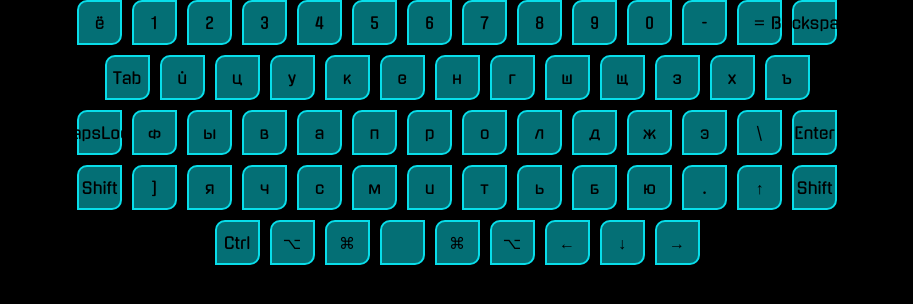
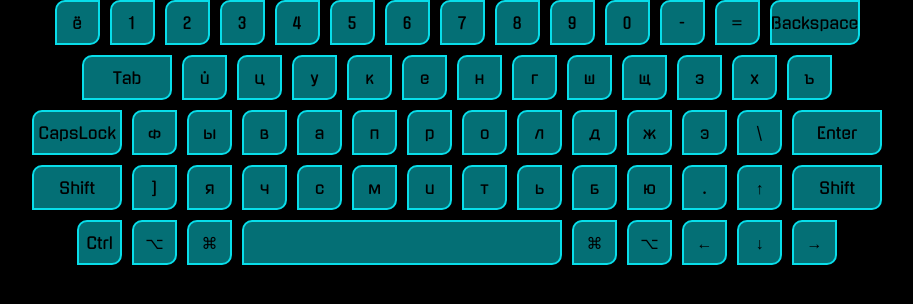
Before and after one commit to WiiJoy/virtual-keyboard, a website built with webpack: page src/index.html in a window 1280 px wide. Shown: the whole page, without its empty margins (183-1096 px from the left). Built offline with nearby package versions, Linux system fonts and the light colour scheme.

Commit message:
feat: update button's style

```diff
--- a/src/js/modules/buttons.js
+++ b/src/js/modules/buttons.js
@@ -17,10 +17,10 @@ const buttons = {
                 { key: '0', shiftKey: ')', keyCode: 'Digit0' },
                 { key: '-', shiftKey: '_', keyCode: 'Minus' },
                 { key: '=', shiftKey: '+', keyCode: 'Equal' },
-                { key: 'Backspace', shiftKey: 'Backspace', keyCode: 'Backspace' },
+                { key: 'Backspace', shiftKey: 'Backspace', keyCode: 'Backspace', keyClasses: 'keyboard__btn_big' },
             ],
             [
-                { key: 'Tab', shiftKey: 'Tab', keyCode: 'Tab' },
+                { key: 'Tab', shiftKey: 'Tab', keyCode: 'Tab', keyClasses: 'keyboard__btn_big' },
                 {
                     key: 'й', shiftKey: 'Й', keyCode: 'KeyQ', capsLockKey: 'Й',
                 },
@@ -60,7 +60,7 @@ const buttons = {
 
             ],
             [
-                { key: 'CapsLock', shiftKey: 'CapsLock', keyCode: 'CapsLock' },
+                { key: 'CapsLock', shiftKey: 'CapsLock', keyCode: 'CapsLock', keyClasses: 'keyboard__btn_big' },
                 {
                     key: 'ф', shiftKey: 'Ф', keyCode: 'KeyA', capsLockKey: 'Ф',
                 },
@@ -97,10 +97,10 @@ const buttons = {
                 {
                     key: '\\', shiftKey: '/', keyCode: 'Backslash',
                 },
-                { key: 'Enter', shiftKey: 'Enter', keyCode: 'Enter' },
+                { key: 'Enter', shiftKey: 'Enter', keyCode: 'Enter', keyClasses: 'keyboard__btn_big' },
             ],
             [
-                { key: 'Shift', shiftKey: 'Shift', keyCode: 'ShiftLeft' },
+                { key: 'Shift', shiftKey: 'Shift', keyCode: 'ShiftLeft', keyClasses: 'keyboard__btn_big' },
                 { key: ']', shiftKey: '[', keyCode: 'IntlBackslash' },
                 {
                     key: 'я', shiftKey: 'Я', keyCode: 'KeyZ', capsLockKey: 'Я',
@@ -131,13 +131,13 @@ const buttons = {
                 },
                 { key: '.', shiftKey: ',', keyCode: 'Slash' },
                 { key: '↑', shiftKey: '↑', keyCode: 'ArrowUp' },
-                { key: 'Shift', shiftKey: 'Shift', keyCode: 'ShiftRight' },
+                { key: 'Shift', shiftKey: 'Shift', keyCode: 'ShiftRight', keyClasses: 'keyboard__btn_big' },
             ],
             [
                 { key: 'Ctrl', shiftKey: 'Ctrl', keyCode: 'ControlLeft' },
                 { key: '⌥', shiftKey: '⌥', keyCode: 'AltLeft' },
                 { key: '⌘', shiftKey: '⌘', keyCode: 'MetaLeft' },
-                { key: ' ', shiftKey: ' ', keyCode: 'Space' },
+                { key: ' ', shiftKey: ' ', keyCode: 'Space', keyClasses: 'keyboard__btn_space' },
                 { key: '⌘', shiftKey: '⌘', keyCode: 'MetaRight' },
                 { key: '⌥', shiftKey: '⌥', keyCode: 'AltRight' },
                 { key: '←', shiftKey: '←', keyCode: 'ArrowLeft' },
@@ -161,10 +161,10 @@ const buttons = {
             { key: '0', shiftKey: ')', keyCode: 'Digit0' },
             { key: '-', shiftKey: '_', keyCode: 'Minus' },
             { key: '=', shiftKey: '+', keyCode: 'Equal' },
-            { key: 'Backspace', shiftKey: 'Backspace', keyCode: 'Backspace' },
+            { key: 'Backspace', shiftKey: 'Backspace', keyCode: 'Backspace', keyClasses: 'keyboard__btn_big' },
         ],
         [
-            { key: 'Tab', shiftKey: 'Tab', keyCode: 'Tab' },
+            { key: 'Tab', shiftKey: 'Tab', keyCode: 'Tab', keyClasses: 'keyboard__btn_big' },
             {
                 key: 'q', shiftKey: 'Q', keyCode: 'KeyQ', capsLockKey: 'Q',
             },
@@ -200,7 +200,7 @@ const buttons = {
 
         ],
         [
-            { key: 'CapsLock', shiftKey: 'CapsLock', keyCode: 'CapsLock' },
+            { key: 'CapsLock', shiftKey: 'CapsLock', keyCode: 'CapsLock', keyClasses: 'keyboard__btn_big' },
             {
                 key: 'a', shiftKey: 'A', keyCode: 'KeyA', capsLockKey: 'A',
             },
@@ -231,10 +231,10 @@ const buttons = {
             { key: ';', shiftKey: ':', keyCode: 'Semicolon' },
             { key: '\'', shiftKey: '@', keyCode: 'Quote' },
             { key: '#', shiftKey: '~', keyCode: 'Backslash' },
-            { key: 'Enter', shiftKey: 'Enter', keyCode: 'Enter' },
+            { key: 'Enter', shiftKey: 'Enter', keyCode: 'Enter', keyClasses: 'keyboard__btn_big' },
         ],
         [
-            { key: 'Shift', shiftKey: 'Shift', keyCode: 'ShiftLeft' },
+            { key: 'Shift', shiftKey: 'Shift', keyCode: 'ShiftLeft', keyClasses: 'keyboard__btn_big' },
             { key: '\\', shiftKey: '|', keyCode: 'IntlBackslash' },
             {
                 key: 'z', shiftKey: 'Z', keyCode: 'KeyZ', capsLockKey: 'Z',
@@ -261,13 +261,13 @@ const buttons = {
             { key: '.', shiftKey: '>', keyCode: 'Period' },
             { key: '/', shiftKey: '?', keyCode: 'Slash' },
             { key: '↑', shiftKey: '↑', keyCode: 'ArrowUp' },
-            { key: 'Shift', shiftKey: 'Shift', keyCode: 'ShiftRight' },
+            { key: 'Shift', shiftKey: 'Shift', keyCode: 'ShiftRight', keyClasses: 'keyboard__btn_big' },
         ],
         [
             { key: 'Ctrl', shiftKey: 'Ctrl', keyCode: 'ControlLeft' },
             { key: '⌥', shiftKey: '⌥', keyCode: 'AltLeft' },
             { key: '⌘', shiftKey: '⌘', keyCode: 'MetaLeft' },
-            { key: ' ', shiftKey: ' ', keyCode: 'Space' },
+            { key: ' ', shiftKey: ' ', keyCode: 'Space', keyClasses: 'keyboard__btn_space' },
             { key: '⌘', shiftKey: '⌘', keyCode: 'MetaRight' },
             { key: '⌥', shiftKey: '⌥', keyCode: 'AltRight' },
             { key: '←', shiftKey: '←', keyCode: 'ArrowLeft' },
--- a/src/js/script.js
+++ b/src/js/script.js
@@ -14,7 +14,12 @@ const wrapper = createElement('div', document.body, 'keyboard__wrapper')
 for (let line of buttons.ru) {
     const btnLine = createElement('div', wrapper, 'keyboard__line')
     for (let button of line) {
-        const btn = createElement('div', btnLine, 'keyboard__btn')
+        console.log(button)
+        const btnClasses = ['keyboard__btn']
+
+        if (button.keyClasses) btnClasses.push(button.keyClasses)
+
+        const btn = createElement('div', btnLine, ...btnClasses)
         btn.innerHTML = button.key
         // btnLine.append(btn)
     }
--- a/src/scss/style.scss
+++ b/src/scss/style.scss
@@ -37,5 +37,14 @@ body {
         display: flex;
         justify-content: center;
         align-items: center;
+        cursor: pointer;
+
+        &_big {
+            width: 90px;
+        }
+
+        &_space {
+            width: 320px;
+        }
     }
 }
```
